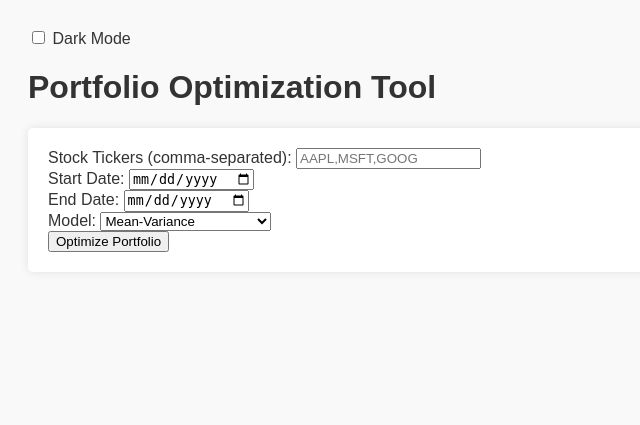
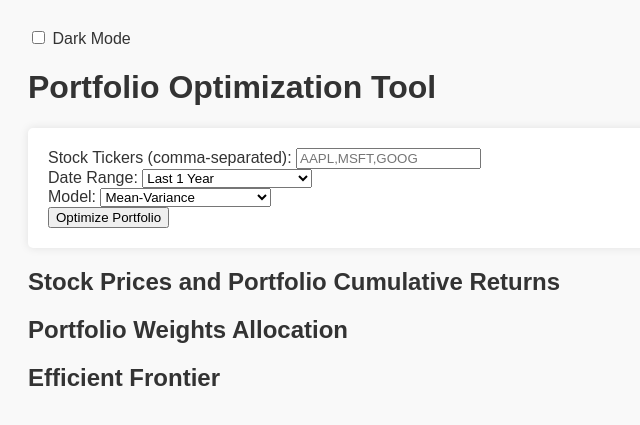
Before and after one commit to nebirehim/portfolio_optimizer, a Flask app: page / in a window 1280 px wide. Shown: the top 425 px of the page, without its empty margins (0-640 px from the left). Run offline with Flask 3, Linux system fonts and the light colour scheme; some libraries are stand-ins or nearby versions.

Commit message:
Replaced date selection with default options. Added titles for visuals.

```diff
--- a/app.py
+++ b/app.py
@@ -47,6 +47,7 @@ def optimize_portfolio(data, model='MV'):
     return weights
 
 # Function to plot performance of the portfolio
+# Function to plot performance of the portfolio
 def plot_performance(data, weights, is_dark_mode):
     returns = data.pct_change().dropna()
     portfolio_return = (returns * weights).sum(axis=1)
@@ -83,6 +84,8 @@ def plot_performance(data, weights, is_dark_mode):
 
     return price_fig, weights_fig
 
+
+# Function to calculate efficient frontier
 # Function to calculate efficient frontier
 def plot_efficient_frontier(data, weights, is_dark_mode):
     returns = data.pct_change().dropna()
@@ -120,6 +123,7 @@ def plot_efficient_frontier(data, weights, is_dark_mode):
 
     return frontier_fig
 
+
 @app.route('/')
 def index():
     return render_template('index.html')
--- a/templates/index.html
+++ b/templates/index.html
@@ -57,11 +57,12 @@
         <label for="tickers">Stock Tickers (comma-separated):</label>
         <input type="text" id="tickers" placeholder="AAPL,MSFT,GOOG" required>
         <br>
-        <label for="start_date">Start Date:</label>
-        <input type="date" id="start_date" required>
-        <br>
-        <label for="end_date">End Date:</label>
-        <input type="date" id="end_date" required>
+        <label for="date-range">Date Range:</label>
+        <select id="date-range" required>
+            <option value="1y">Last 1 Year</option>
+            <option value="5y">Last 5 Years</option>
+            <option value="max">Maximum Available Data</option>
+        </select>
         <br>
         <label for="model">Model:</label>
         <select id="model">
@@ -73,9 +74,24 @@
         <button type="submit">Optimize Portfolio</button>
     </form>
 
+    <!-- Title for Price Graph -->
+    <div id="price-graph-title">
+        <h2>Stock Prices and Portfolio Cumulative Returns</h2>
+    </div>
     <div id="price-graph"></div>
+
+    <!-- Title for Weights Graph -->
+    <div id="weights-graph-title">
+        <h2>Portfolio Weights Allocation</h2>
+    </div>
     <div id="weights-graph"></div>
+
+    <!-- Title for Efficient Frontier Graph -->
+    <div id="frontier-graph-title">
+        <h2>Efficient Frontier</h2>
+    </div>
     <div id="frontier-graph"></div>
+
     <div id="error-message" class="error"></div>
 
     <script>
@@ -102,17 +118,36 @@
             e.preventDefault();
 
             const tickers = document.getElementById('tickers').value.split(',').map(ticker => ticker.trim());
-            const start_date = document.getElementById('start_date').value;
-            const end_date = document.getElementById('end_date').value;
+            const dateRange = document.getElementById('date-range').value; // Get the selected date range
             const model = document.getElementById('model').value;
             const is_dark_mode = document.body.classList.contains('dark-mode'); // Check if dark mode is active
+
+            // Calculate the start and end dates based on the selected range
+            const endDate = new Date();
+            let startDate;
+
+            switch (dateRange) {
+                case '1y':
+                    startDate = new Date();
+                    startDate.setFullYear(endDate.getFullYear() - 1);
+                    break;
+                case '5y':
+                    startDate = new Date();
+                    startDate.setFullYear(endDate.getFullYear() - 5);
+                    break;
+                case 'max':
+                    startDate = '1900-01-01'; // Use a very old date for maximum data
+                    break;
+                default:
+                    startDate = endDate; // Fallback in case of an unexpected value
+            }
 
             const response = await fetch('/optimize', {
                 method: 'POST',
                 headers: {
                     'Content-Type': 'application/json'
                 },
-                body: JSON.stringify({ tickers, start_date, end_date, model, is_dark_mode })
+                body: JSON.stringify({ tickers, start_date: startDate.toISOString().split('T')[0], end_date: endDate.toISOString().split('T')[0], model, is_dark_mode })
             });
 
             const data = await response.json();
```
